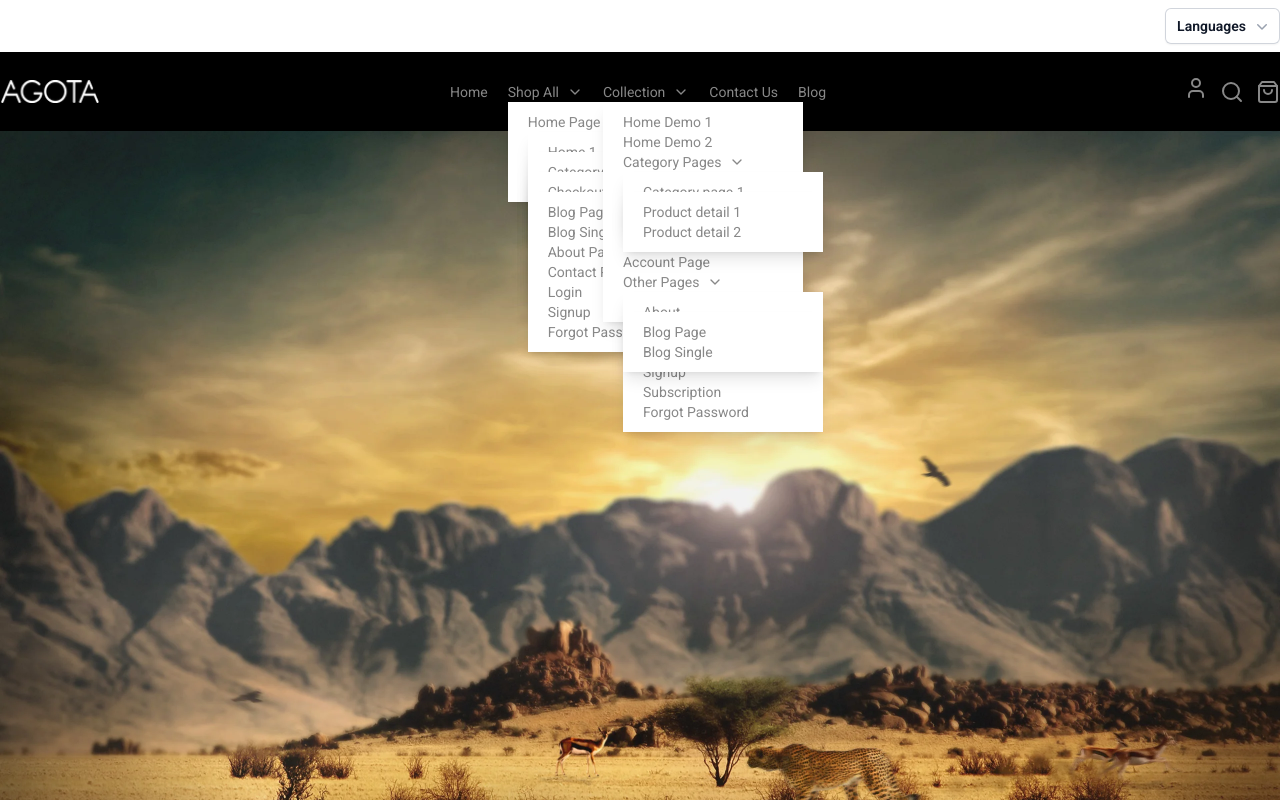
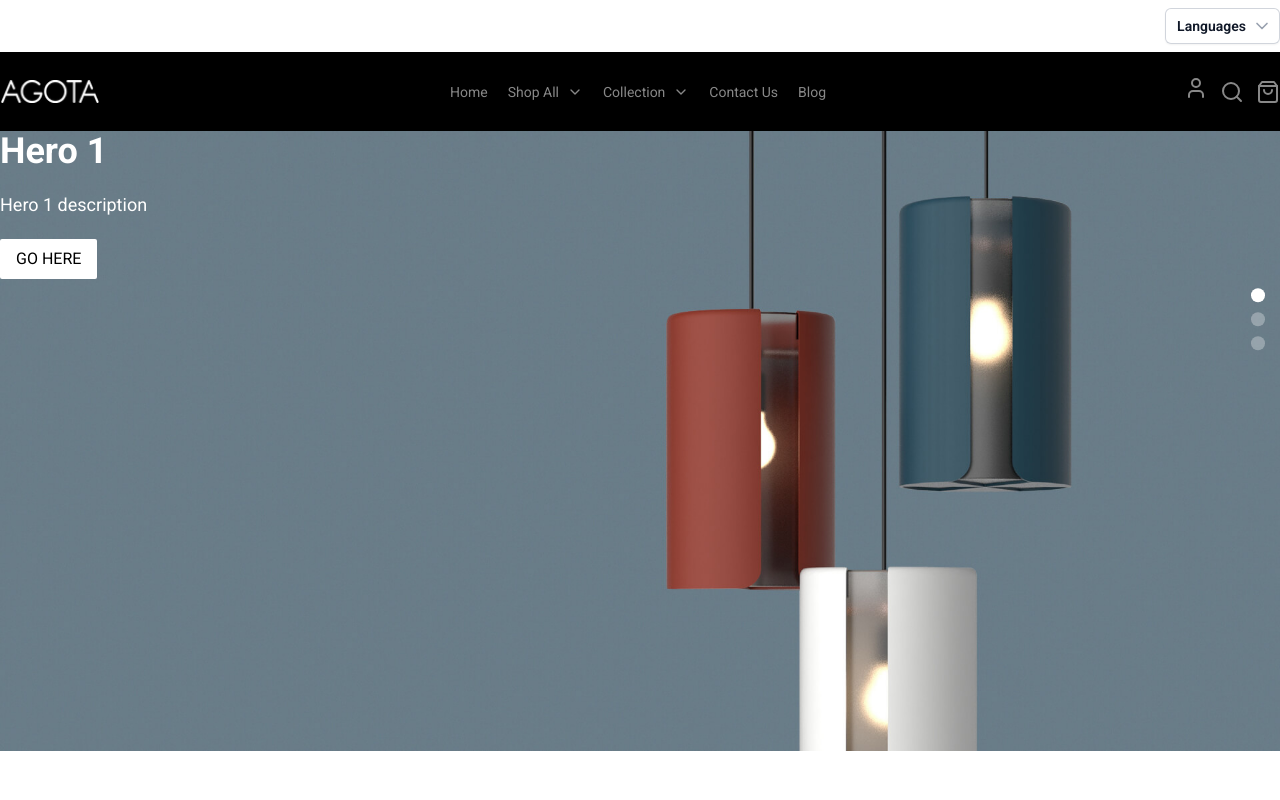
Before and after one commit to mrtuvn/shop-furniture, a React (Vite) app: page / in a window 1280 px wide. Shown: the top 800 px of the page. Built offline with nearby package versions, Linux system fonts and the light colour scheme.

Commit message:
Add files slider and some component

```diff
--- a/package.json
+++ b/package.json
@@ -11,7 +11,6 @@
   },
   "dependencies": {
     "@headlessui/react": "^2.2.0",
-    "@heroicons/react": "^2.2.0",
     "@reduxjs/toolkit": "^2.6.0",
     "axios": "^1.8.2",
     "i18next": "^24.2.2",
@@ -23,7 +22,9 @@
     "react-i18next": "^15.4.1",
     "react-redux": "^9.2.0",
     "react-router-dom": "^7.2.0",
-    "react-toastify": "^11.0.5"
+    "react-toastify": "^11.0.5",
+    "react-slick": "^0.30.3",
+    "slick-carousel": "^1.8.1"
   },
   "devDependencies": {
     "@eslint/js": "^9.21.0",
--- a/src/components/common/back-top.tsx
+++ b/src/components/common/back-top.tsx
@@ -1,7 +1,49 @@
+import { ArrowUp } from "lucide-react";
 import React from "react";
 
-const BackTop = () => {
-  return <div>BackTop</div>;
+const BackTop: React.FC = () => {
+  const [isVisible, setIsVisible] = React.useState(false);
+
+  const scrollToTop = () => {
+    window.scrollTo({
+      top: 0,
+      behavior: "smooth",
+    });
+  };
+
+  // Function to handle scroll events
+  const handleScroll = () => {
+    const scrollPosition = window.scrollY;
+    if (scrollPosition > 100) {
+      setIsVisible(true);
+    } else {
+      setIsVisible(false);
+    }
+  };
+
+  React.useEffect(() => {
+    if (typeof window !== "undefined") {
+      window.addEventListener("scroll", handleScroll);
+      // Cleanup listener on component unmount
+      return () => {
+        console.log("clean");
+        window.removeEventListener("scroll", handleScroll);
+      };
+    }
+  }, []);
+
+  return (
+    <>
+      {isVisible && (
+        <div
+          className="fixed cursor-pointer bottom-4 left-4 bg-white p-2 rounded-full shadow-md"
+          onClick={scrollToTop}
+        >
+          <ArrowUp />
+        </div>
+      )}
+    </>
+  );
 };
 
 export default BackTop;
--- a/src/components/common/language-switcher.tsx
+++ b/src/components/common/language-switcher.tsx
@@ -1,8 +1,7 @@
 import React from "react";
 import { useTranslation } from "react-i18next";
 import { Menu, MenuButton, MenuItem, MenuItems } from "@headlessui/react";
-import { ChevronDownIcon } from "@heroicons/react/20/solid";
-
+import { ChevronDown } from "lucide-react";
 const LanguageSwitcher = () => {
   const { i18n } = useTranslation();
   const changeLanguage = (lng: string) => {
@@ -15,7 +14,7 @@ const LanguageSwitcher = () => {
         <div>
           <MenuButton className="inline-flex w-full justify-center gap-x-1.5 rounded-md bg-white px-3 py-2 text-sm font-semibold text-gray-900 ring-1 shadow-xs ring-gray-300 ring-inset hover:bg-gray-50">
             Languages
-            <ChevronDownIcon
+            <ChevronDown
               aria-hidden="true"
               className="-mr-1 size-5 text-gray-400"
             />
--- a/src/components/common/nav-item.tsx
+++ b/src/components/common/nav-item.tsx
@@ -3,34 +3,30 @@ import { NavItemType } from "@/types/navigation";
 import { Link } from "react-router-dom";
 import { ChevronDownIcon } from "lucide-react";
 
+const NavItem = ({ menuItem }: { menuItem: NavItemType }) => {
+  // const renderMegaMenu = () => {
+  //   return (
+  //     <div className="w-full min-w-[200px] visible bg-white child-item px-[20px] py-[10px] absolute z-90 left-0 top-full bg-white shadow-lg">
+  //       <ul className=" min-h-min">
+  //         {menuItem.children.map((child) => (
+  //           <NavItem key={child.id} menuItem={child} />
+  //         ))}
+  //       </ul>
+  //     </div>
+  //   );
+  // };
 
-const NavItem = ({ menuItem }: { menuItem: NavItemType }) => {
-
-  const renderMegaMenu = () => {
-
-    return (
-      <div className="w-full min-w-[200px] visible bg-white child-item px-[20px] py-[10px] absolute z-90 left-0 top-full bg-white shadow-lg">
-        <ul className=" min-h-min">
-          {menuItem.children.map((child) => (
-            <NavItem key={child.id} menuItem={child} />
-          ))}
-        </ul>
-      </div>
-    )
-  }
-
-  const renderDropDownMenu = () => {
-    return (
-      <div className="w-full min-w-[200px] visible bg-white child-item px-[20px] py-[10px] absolute z-90 left-0 top-full bg-white shadow-lg">
-        <ul className=" min-h-min">
-          {menuItem.children.map((child) => (
-            <NavItem key={child.id} menuItem={child} />
-          ))}
-        </ul>
-      </div>
-    )
-  }
-
+  // const renderDropDownMenu = () => {
+  //   return (
+  //     <div className="w-full min-w-[200px] visible bg-white child-item px-[20px] py-[10px] absolute z-90 left-0 top-full bg-white shadow-lg">
+  //       <ul className=" min-h-min">
+  //         {menuItem.children.map((child) => (
+  //           <NavItem key={child.id} menuItem={child} />
+  //         ))}
+  //       </ul>
+  //     </div>
+  //   );
+  // };
 
   return (
     <Link
@@ -44,7 +40,7 @@ const NavItem = ({ menuItem }: { menuItem: NavItemType }) => {
         {menuItem.children && <ChevronDownIcon className="w-4 h-4" />}
       </span>
       {menuItem.children && (
-        <div className="w-full min-w-[200px] visible bg-white child-item px-[20px] py-[10px] absolute z-90 left-0 top-full bg-white shadow-lg">
+        <div className="w-full min-w-[200px] hidden bg-white child-item px-[20px] py-[10px] absolute z-90 left-0 top-full bg-white shadow-lg">
           <ul className=" min-h-min">
             {menuItem.children.map((child) => (
               <NavItem key={child.id} menuItem={child} />
--- /dev/null
+++ b/src/components/slider/HeroSlider.tsx
@@ -0,0 +1,112 @@
+import React from "react";
+import Slider from "react-slick";
+
+type HeroSliderType = {
+  id: number;
+  image: string;
+  title?: string;
+  description?: string;
+  link?: string;
+};
+
+const data: HeroSliderType[] = [
+  {
+    id: 1,
+    image: "/images/slider/slider1.jpg",
+    title: "Hero 1",
+    description: "Hero 1 description",
+    link: "/hero-1",
+  },
+  {
+    id: 2,
+    image: "/images/slider/slider2.jpg",
+    title: "Hero 2",
+    description: "Hero 2 description",
+    link: "/hero-2",
+  },
+  {
+    id: 3,
+    image: "/images/slider/slider3.jpg",
+    title: "Hero 3",
+    description: "Hero 3 description",
+    link: "/hero-3",
+  },
+];
+
+const HeroSlider = () => {
+  const [cssLoaded, setCssLoaded] = React.useState(false);
+
+  const settings = {
+    dots: true,
+    arrows: false /* disable next prev button */,
+    infinite: false,
+    speed: 500,
+    slidesToShow: 1, // Show 3 slides at a time
+    slidesToScroll: 1,
+    autoplay: false, // Automatically cycle through slides
+    autoplaySpeed: 3000, // Time between transitions (in milliseconds)
+    responsive: [
+      // Adjust settings based on screen size
+      {
+        breakpoint: 1024, // At 1024px and below
+        settings: {
+          slidesToShow: 2,
+        },
+      },
+      {
+        breakpoint: 600, // At 600px and below
+        settings: {
+          slidesToShow: 1,
+        },
+      },
+    ],
+  };
+
+  React.useEffect(() => {
+    Promise.all([
+      import("slick-carousel/slick/slick.css"),
+      import("slick-carousel/slick/slick-theme.css"),
+      import("@/styles/slick-custom.css"),
+    ]).then(() => {
+      setCssLoaded(true);
+    });
+
+    return () => {
+      setCssLoaded(false);
+    };
+  }, []);
+
+  if (!cssLoaded) {
+    return <div>Loading...</div>; // Placeholder while CSS loads
+  }
+
+  return (
+    <div className="w-slider-cmp slider-container">
+      <Slider {...settings} className="isolation slider-container relative">
+        {data.map((item: I) => (
+          <div className="slider-item relative" key={item.id}>
+            <img src={item.image} alt={item.title} />
+            <div className="slider-item-content text-left absolute top-0 left-0 w-[50%] h-full md:gap-10">
+              <div className="flex flex-col gap-5 slider-item-content-inner text-left transform-none text-white  w-[80%]">
+                <h3 className="slider-title text-3xl text-white animate-slowSlideShowText duration-2000 text-4xl font-bold">
+                  {item.title}
+                </h3>
+                <p className="slider-description text-2xl animate-slowSlideShowText duration-1500 text-white text-lg">
+                  {item.description}
+                </p>
+                <a
+                  className="py-2 w-fit inline-block px-4 bg-white text-black animate-slowSlideShowText duration-1000  rounded-xs"
+                  href={item.link}
+                >
+                  GO HERE
+                </a>
+              </div>
+            </div>
+          </div>
+        ))}
+      </Slider>
+    </div>
+  );
+};
+
+export default HeroSlider;
--- a/src/layouts/home1/layout.tsx
+++ b/src/layouts/home1/layout.tsx
@@ -2,6 +2,7 @@ import React from "react";
 import Footer from "@/components/layout/footer";
 import Header from "@/components/layout/header";
 import MobileNav from "@/components/common/mobile-nav";
+import BackTop from "@/components/common/back-top";
 const Home1Layout: React.FC = ({ children }: React.PropsWithChildren) => {
   return (
     <div className="relative flex flex-col min-h-svh">
@@ -16,6 +17,7 @@ const Home1Layout: React.FC = ({ children }: React.PropsWithChildren) => {
       </main>
       <MobileNav />
       <Footer />
+      <BackTop />
     </div>
   );
 };
--- a/src/pages/homepage/homepage.tsx
+++ b/src/pages/homepage/homepage.tsx
@@ -2,17 +2,18 @@ import { useTranslation } from "react-i18next";
 
 import { products } from "@/data/products";
 import ProductGrid from "@/components/product/product-grid";
+import HeroSlider from "@/components/slider/HeroSlider";
 
 const Homepage: React.FC = () => {
   return (
     <>
+      {/* <div>
+        <img src="/assets/img/high-resolution.webp" alt="Wild" width="100%" />
+      </div> */}
       <div>
-        <img src="/assets/img/high-resolution.webp" alt="Wild" width="100%" />
+        <HeroSlider />
       </div>
       <div className="container mx-auto flex flex-col">
-        <h2>{import.meta.env.REACT_APP_APP_NAME}</h2>
-        <p>{import.meta.env.mode}</p>
-
         <div className="bg-white">
           <div className="mx-auto max-w-2xl px-4 py-16 sm:px-6 sm:py-24 lg:max-w-7xl lg:px-8">
             <h2 className="text-2xl font-bold tracking-tight text-gray-900">
--- a/src/styles/index.css
+++ b/src/styles/index.css
@@ -1,5 +1,7 @@
 @import "tailwindcss";
+
 @custom-variant dark (&:is(.dark *));
+
 @theme {
   --font-family: "Roboto", sans-serif;
   --font-size: 16px;
@@ -34,6 +36,16 @@
   }
 }
 
+@keyframes slowSlideShowText {
+  --animate-slowSlideShowText: ease-in-out infinite;
+  0% {
+    transform: translateY(-200px);
+  }
+  100% {
+    transform: translateY(0);
+  }
+}
+
 body {
   font-family: var(--font-family);
   font-size: var(--font-size);
--- /dev/null
+++ b/src/styles/slick-custom.css
@@ -0,0 +1,43 @@
+.w-slider-cmp .slick-dots {
+  position: absolute;
+  bottom: 0;
+  width: auto;
+  right: 10px;
+  top: 50%;
+
+  transform: translateY(-50%);
+}
+
+@media all and(min-width: 990px) {
+  .w-slider-cmp .slick-dots {
+    right: 50px;
+  }
+}
+
+.w-slider-cmp .slick-dots li {
+  padding: 2px;
+  width: auto;
+  height: auto;
+  background: none;
+  display: block;
+  margin-bottom: 10px;
+  border-radius: 9999px;
+  background-color: rgba(255, 255, 255, 0.3);
+}
+
+.w-slider-cmp .slick-dots li button {
+  border: 0 solid transparent;
+  opacity: 1;
+  display: block;
+  transition: all 0.3s ease-in-out 0s;
+  width: 4px;
+  height: 4px;
+}
+
+.w-slider-cmp .slick-dots li.slick-active {
+  background-color: white;
+}
+
+.slick-dots li button:before {
+  display: none;
+}
```
Also changed, not shown: 1 other file (tests, documents, lock files or other folders).
